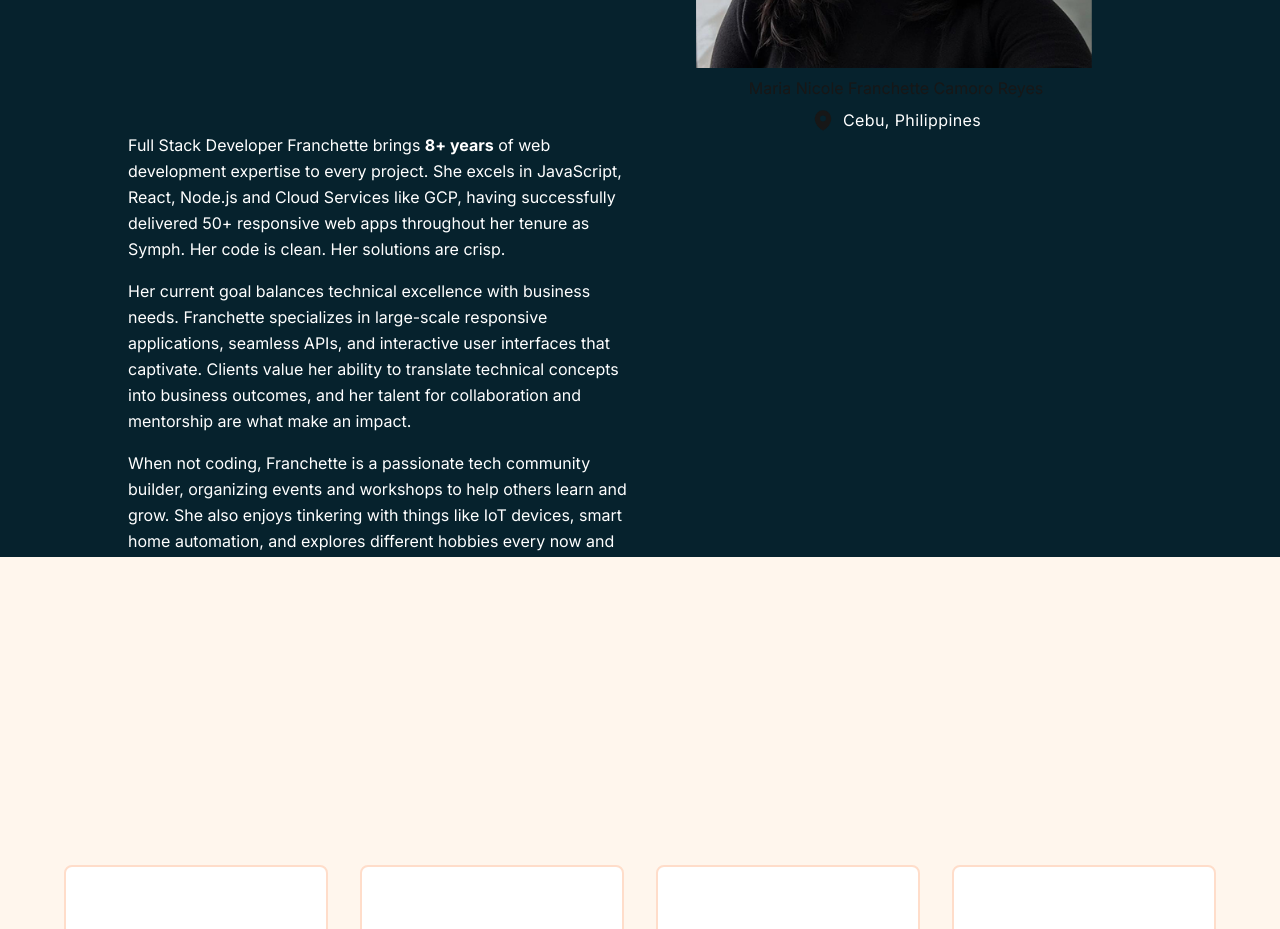
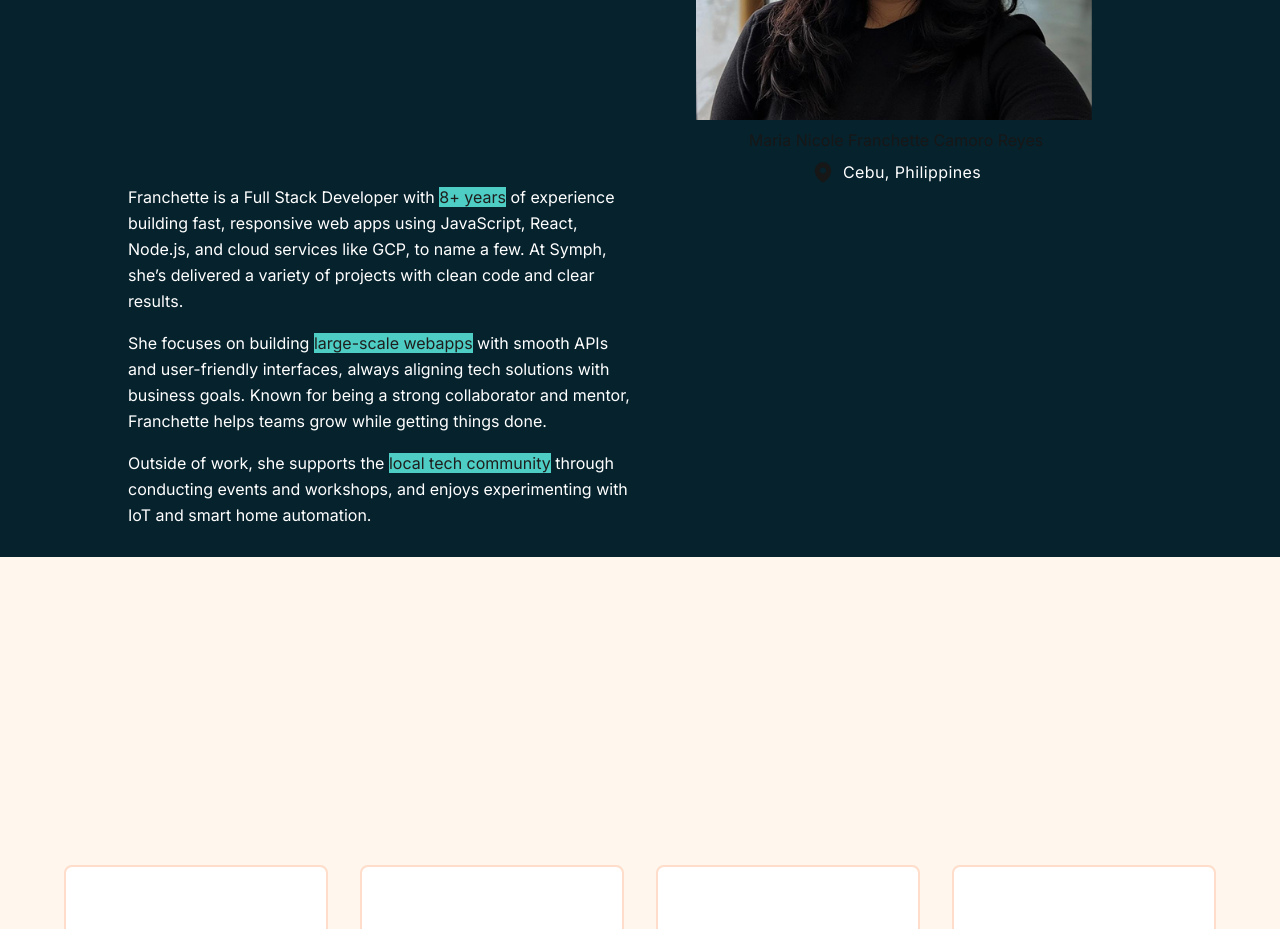
Before and after one commit to nicoleCamoro/franchette, a Next.js app: page / in a window 1280 px wide. Shown: the part 1120-2049 px from the top of the page. Built offline with nearby package versions, Linux system fonts and the light colour scheme.

Commit message:
style: highlight relevant words

```diff
--- a/src/app/globals.css
+++ b/src/app/globals.css
@@ -40,7 +40,6 @@ body {
   padding: 0;
 }
 
-/* Ensure fonts are loaded properly */
 .font-inter {
   font-family: var(--font-inter), system-ui, -apple-system, BlinkMacSystemFont,
     "Segoe UI", Roboto, sans-serif;
@@ -50,8 +49,8 @@ body {
   font-family: var(--font-libre-baskerville), Georgia, serif;
 }
 
-/* Ensure text stroke works cross-browser */
-.text-stroke {
-  -webkit-text-stroke: 2px #06222d;
-  -webkit-text-fill-color: transparent;
+mark {
+  display: inline;
+  background: #4ecdc4;
+  color: #1e1e1e;
 }
--- a/src/components/About.tsx
+++ b/src/components/About.tsx
@@ -36,26 +36,24 @@ export default function About() {
           </div>
           <div className="space-y-4 text-base leading-relaxed text-white font-inter lg:w-1/2">
             <p>
-              Full Stack Developer Franchette brings <b>8+ years</b> of web
-              development expertise to every project. She excels in JavaScript,
-              React, Node.js and Cloud Services like GCP, having successfully
-              delivered 50+ responsive web apps throughout her tenure as Symph.
-              Her code is clean. Her solutions are crisp.
+              Franchette is a Full Stack Developer with <mark>8+ years</mark> of
+              experience building fast, responsive web apps using JavaScript,
+              React, Node.js, and cloud services like GCP, to name a few. At
+              Symph, she’s delivered a variety of projects with clean code and
+              clear results.
             </p>
             <p>
-              Her current goal balances technical excellence with business
-              needs. Franchette specializes in large-scale responsive
-              applications, seamless APIs, and interactive user interfaces that
-              captivate. Clients value her ability to translate technical
-              concepts into business outcomes, and her talent for collaboration
-              and mentorship are what make an impact.
+              She focuses on building <mark>large-scale webapps</mark> with
+              smooth APIs and user-friendly interfaces, always aligning tech
+              solutions with business goals. Known for being a strong
+              collaborator and mentor, Franchette helps teams grow while getting
+              things done.
             </p>
             <p>
-              When not coding, Franchette is a passionate tech community
-              builder, organizing events and workshops to help others learn and
-              grow. She also enjoys tinkering with things like IoT devices,
-              smart home automation, and explores different hobbies every now
-              and then.
+              Outside of work, she supports the{" "}
+              <mark>local tech community</mark> through conducting events and
+              workshops, and enjoys experimenting with IoT and smart home
+              automation.
             </p>
           </div>
         </div>
```
